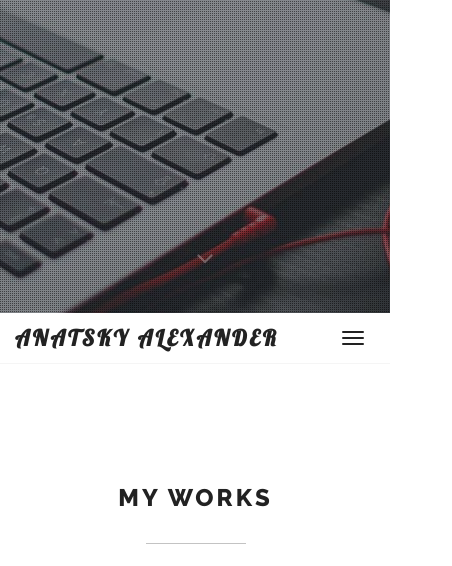
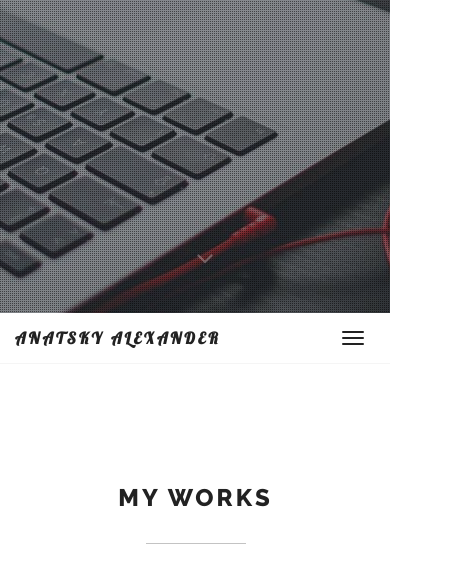
Before and after one commit to sanya-club/sanya-club.github.io, a plain HTML site: page index.html in a window 390 px wide. Shown: the part 531-1097 px from the top of the page, 452 px wide, since content can reach past the window. Drawn offline with Linux system fonts and the light colour scheme.

Commit message:
Update style.css

```diff
--- a/css/style.css
+++ b/css/style.css
@@ -1019,6 +1019,11 @@ border-radius: 50%;
     .tab-content a {
       font-size: 20px;
     }
+   .navbar-custom .navbar-brand {
+    	font-weight: 700;
+    	font-size: 16px;
+    	font-family: Lobster, cursive;
+}
   }
 
   @media screen and (max-width: 320px) {
```
